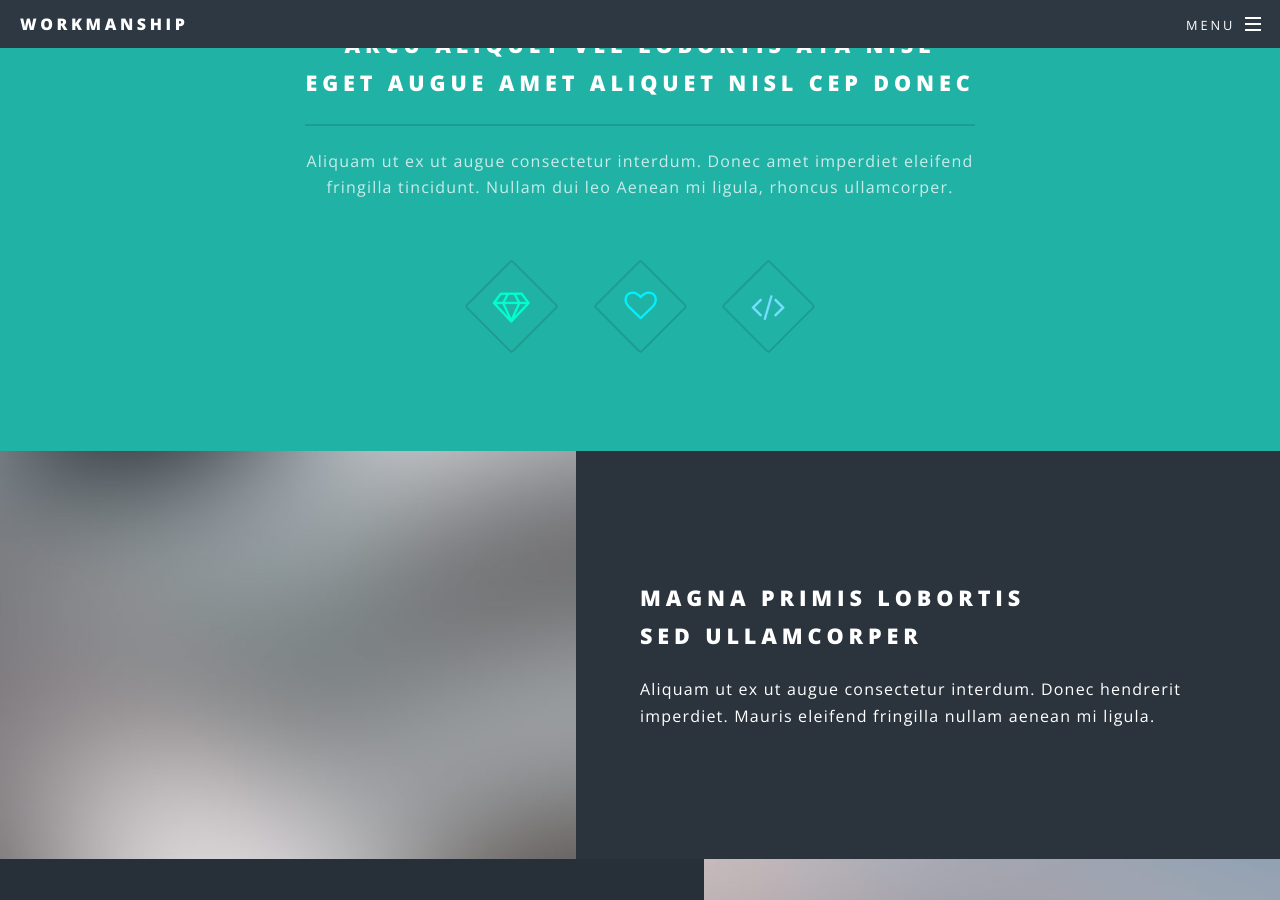
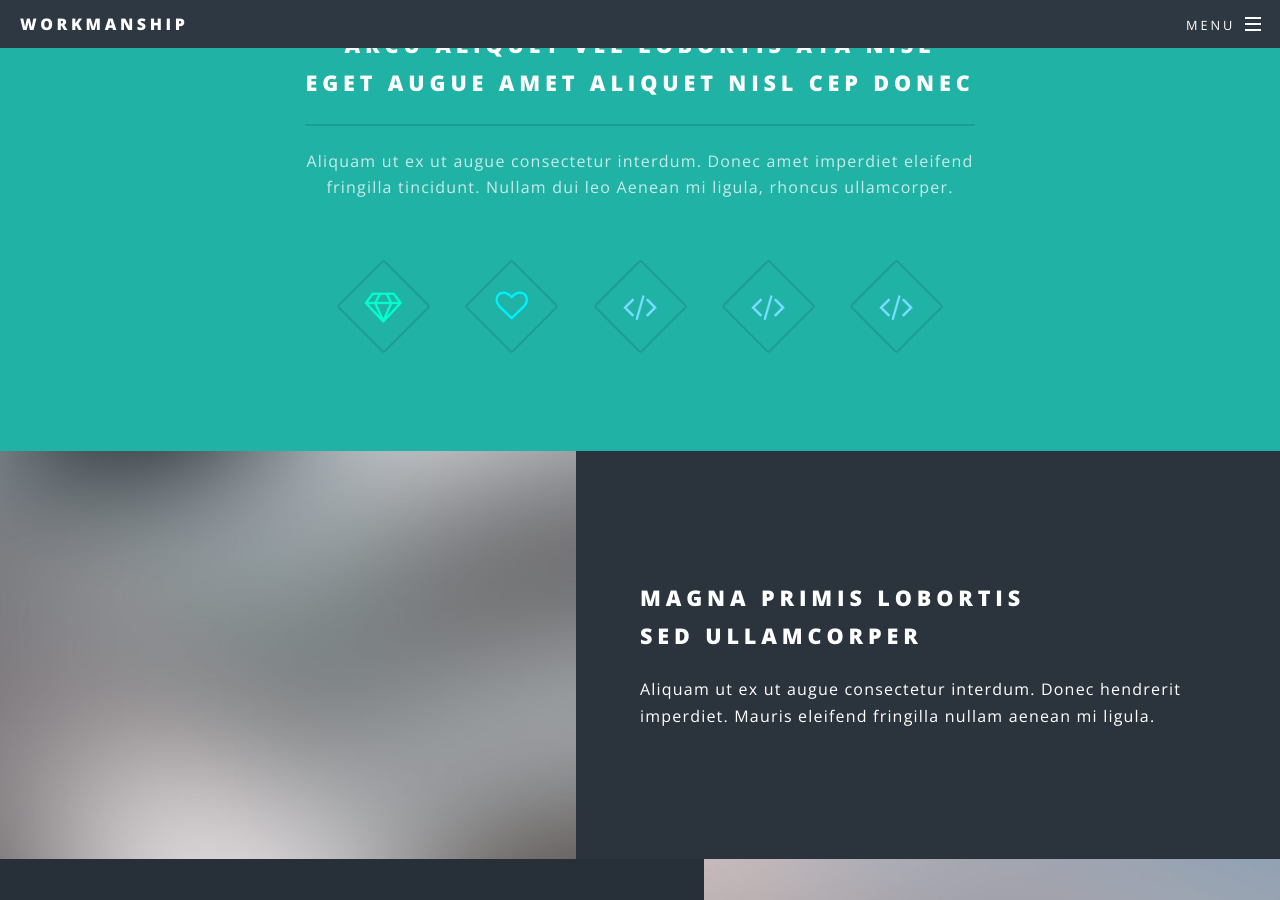
Before and after one commit to Juminhark/Juminhark.github.io, a Jekyll site: the page built from index.html, in a window 1280 px wide and 900 px high, scrolled down 970 px. Built offline with Jekyll 4.4.1, drawn with Linux system fonts in a browser that asks for light colours.

Commit message:
add icon major

```diff
--- a/_config.yml
+++ b/_config.yml
@@ -12,7 +12,7 @@ url: "http://yourdomain.com" # the base hostname & protocol for your site
 social:
   instagram: https://www.instagram.com/minharkju/
   github: https://github.com/Juminhark
-  email: wnalsgkr@gmail.com
+  #email:
   #twitter: https://twitter.com/<username>
   #linkedin-square: https://linkedin.com/in/<username>
   #facebook-official: https://facebook.com/<username>
--- a/index.html
+++ b/index.html
@@ -25,6 +25,8 @@ layout: landing
 							<ul class="icons major">
 								<li><span class="icon fa-diamond major style1"><span class="label">Lorem</span></span></li>
 								<li><span class="icon fa-heart-o major style2"><span class="label">Ipsum</span></span></li>
+								<li><span class="icon fa-code major style3"><span class="label">Dolor</span></span></li>
+								<li><span class="icon fa-code major style3"><span class="label">Dolor</span></span></li>
 								<li><span class="icon fa-code major style3"><span class="label">Dolor</span></span></li>
 							</ul>
 						</div>
```
